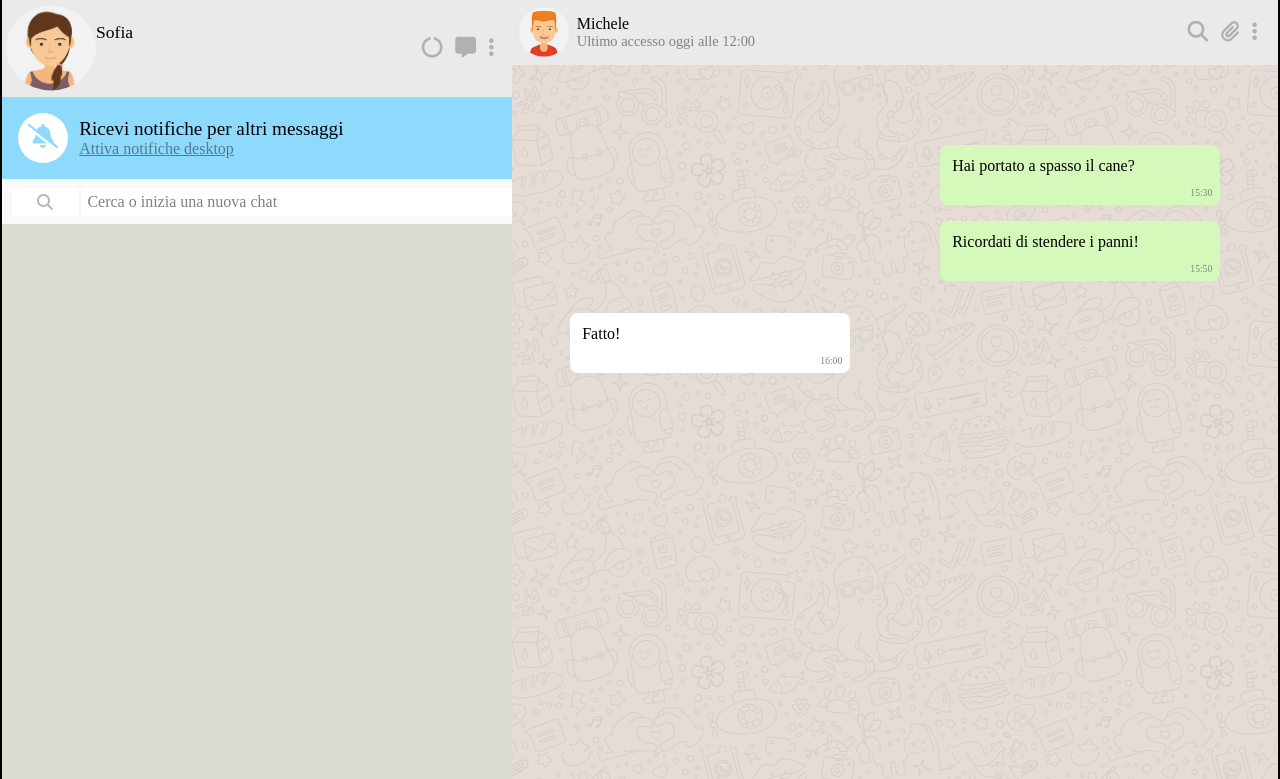
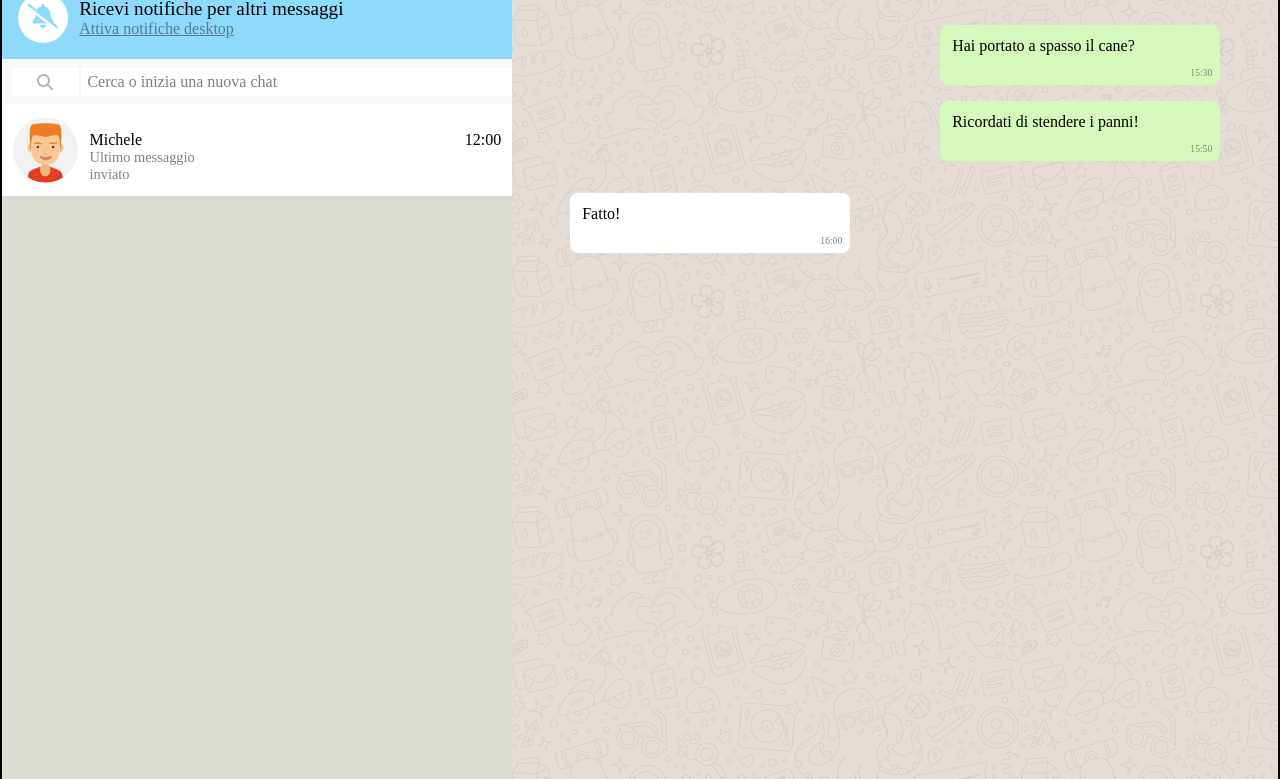
Before and after one commit to Alessio-DiNardo/vue-boolzapp, a plain HTML site: page index.html in a window 1280 px wide. Shown: the part 203-982 px from the top of the page. Drawn offline with nearby package versions, Linux system fonts and the light colour scheme.

Commit message:
add first avatar

```diff
--- a/css/style.css
+++ b/css/style.css
@@ -15,6 +15,7 @@ div.my_background-green{
 div.my_background-grey{
     background-color: #DCDBD1;
     height: 3000px;
+    padding-top: 5rem;
 }
 
 
@@ -277,3 +278,29 @@ div.my_chat-bar p{
     color: grey;
     padding: 0.5rem;
 }
+
+div.card{
+    display: flex;
+    background-color: white;
+    width: 100%;
+    padding: 0.7rem;
+
+}
+
+div.card img{
+    width: 70px;
+    height: 70px;
+}
+
+div.my_info{
+    display: flex;
+    flex-direction: column;
+    padding-left: 0.7rem;
+    padding-top: 1rem;
+}
+
+p.my_hour{
+    text-align: end;
+    padding-left: 16rem;
+    padding-top: 1rem;
+}
--- a/index.html
+++ b/index.html
@@ -13,12 +13,8 @@
     <script src="https://unpkg.com/vue@3"></script>
     <div id="app">
 
-    </div>
+        <main>
 
-    <main>
-        <div class="my_background-green">
-
-        </div>
             <div class="my_background-grey">
                 <div class="container">
                     <div class="my_utent-elenc">
@@ -53,8 +49,17 @@
                                 </div>
                             </nav>
                         </div>
-                    <div class="my_address"></div>
+                        <div class="my_address">
+                            <div class="card">
+                                <img src="./img/avatar_1.jpg" alt="avatar_1">
+                                <div class="my_info">
+                                    <span class="user-name">Michele</span>
+                                    <span class="last-access">Ultimo messaggio inviato</span>
+                                </div>
+                                <p class="my_hour">12:00</p>
+                            </div>
 
+                        </div>
                     </div>
                     <div class="my_utent-chat">
                         <div class="my_headbar-chat">
@@ -108,6 +113,9 @@
 
 
         </main>
+    </div>
+
+
 
 
 
```
Lines whose indentation alone changed are shown as unchanged.
